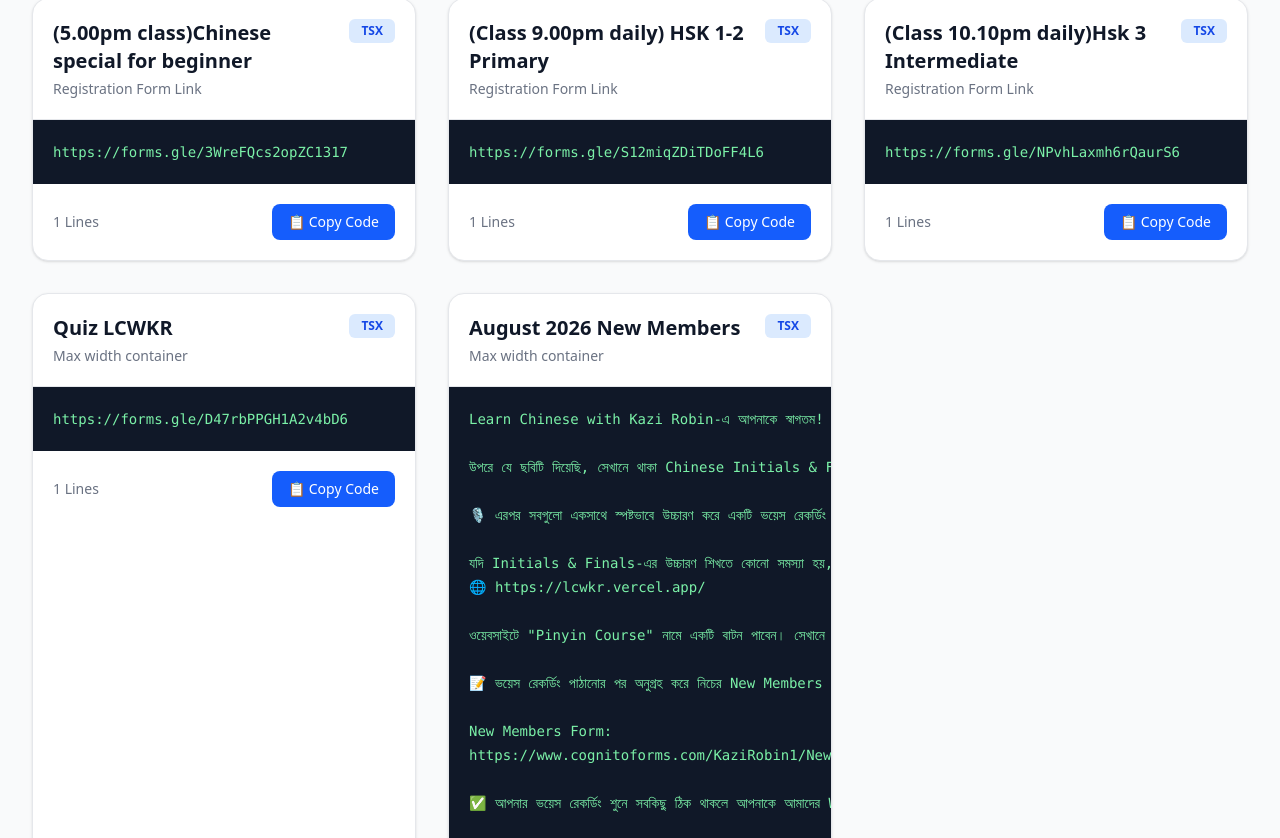
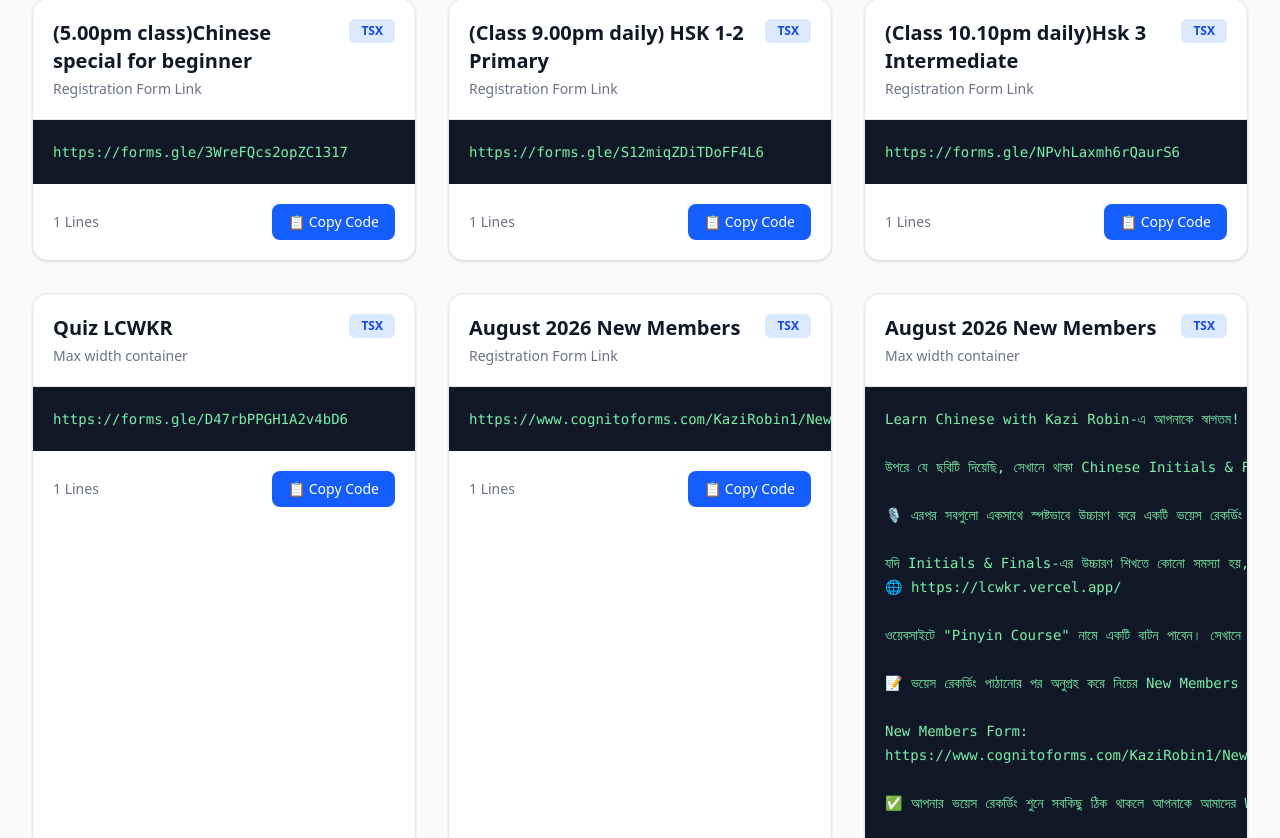
Before and after one commit to kazirobin/lcwkr, a Next.js app: page /msg in a window 1280 px wide. Shown: the part 1962-2800 px from the top of the page. Built offline with nearby package versions, Linux system fonts and the light colour scheme.

Commit message:
Update msgs.ts

```diff
--- a/app/data/msgs.ts
+++ b/app/data/msgs.ts
@@ -57,6 +57,13 @@ export const snippets: Snippet[] = [
     language: "tsx",
     code: `https://forms.gle/D47rbPPGH1A2v4bD6`,
   },
+{
+    id: 2,
+    title: "August 2026 New Members",
+    description: "Registration Form Link",
+    language: "tsx",
+    code: `https://www.cognitoforms.com/KaziRobin1/NewMembersAugust2026`,
+  },
   {
     id: 2,
     title: "August 2026 New Members",
```
